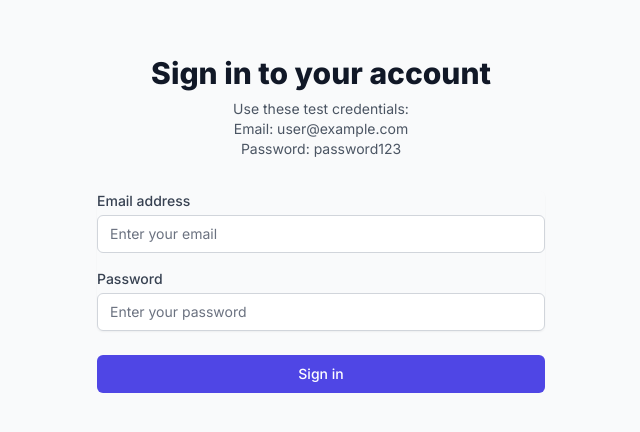
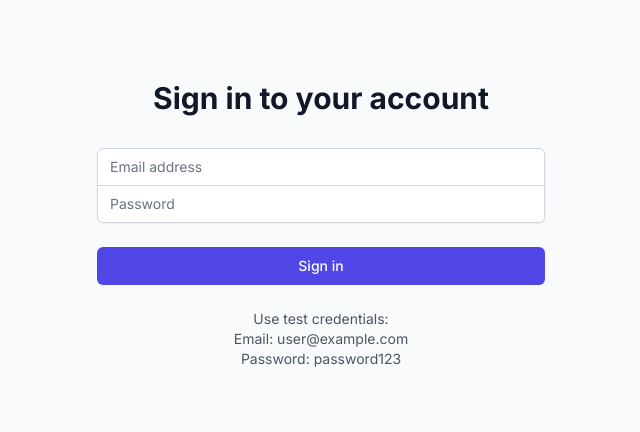
Before and after one commit to morhendos/quick-journal-app, a Next.js app: page /login in a window 1280 px wide. Shown: the part 188-620 px from the top of the page, without its empty margins (319-959 px from the left). Built offline with nearby package versions, Linux system fonts and the light colour scheme.

Commit message:
fix: simplify login page and improve error handling

```diff
--- a/src/app/login/page.tsx
+++ b/src/app/login/page.tsx
@@ -1,98 +1,77 @@
 'use client';
 
 import { useState } from 'react';
-import { useRouter, useSearchParams } from 'next/navigation';
 import { signIn } from 'next-auth/react';
+import { useRouter } from 'next/navigation';
 
 export default function LoginPage() {
   const router = useRouter();
-  const searchParams = useSearchParams();
-  const [error, setError] = useState<string | null>(null);
   const [isLoading, setIsLoading] = useState(false);
+  const [error, setError] = useState('');
 
-  const handleSubmit = async (event: React.FormEvent<HTMLFormElement>) => {
-    event.preventDefault();
+  async function onSubmit(e: React.FormEvent<HTMLFormElement>) {
+    e.preventDefault();
     setIsLoading(true);
-    setError(null);
+    setError('');
 
-    const formData = new FormData(event.currentTarget);
-    const email = formData.get('email') as string;
-    const password = formData.get('password') as string;
+    const formData = new FormData(e.currentTarget);
 
     try {
-      const result = await signIn('credentials', {
-        email,
-        password,
-        redirect: false,
+      const res = await signIn('credentials', {
+        email: formData.get('email'),
+        password: formData.get('password'),
+        redirect: false
       });
 
-      if (result?.error) {
-        setError('Invalid email or password');
-        setIsLoading(false);
-        return;
-      }
-
-      if (result?.ok) {
+      if (res?.error) {
+        setError('Invalid credentials');
+      } else {
         router.push('/');
         router.refresh();
       }
     } catch (error) {
-      setError('An error occurred. Please try again.');
+      setError('Something went wrong');
     } finally {
       setIsLoading(false);
     }
-  };
+  }
 
   return (
     <div className="min-h-screen flex items-center justify-center bg-gray-50 dark:bg-gray-900 py-12 px-4 sm:px-6 lg:px-8">
       <div className="max-w-md w-full space-y-8">
         <div>
-          <h2 className="mt-6 text-center text-3xl font-extrabold text-gray-900 dark:text-white">
+          <h2 className="mt-6 text-center text-3xl font-bold text-gray-900 dark:text-white">
             Sign in to your account
           </h2>
-          <p className="mt-2 text-center text-sm text-gray-600 dark:text-gray-400">
-            Use these test credentials:
-            <br />
-            Email: user@example.com
-            <br />
-            Password: password123
-          </p>
         </div>
-
-        <form className="mt-8 space-y-6" onSubmit={handleSubmit}>
-          <div className="rounded-md shadow-sm space-y-4">
+        <form onSubmit={onSubmit} className="mt-8 space-y-6">
+          <div className="rounded-md shadow-sm -space-y-px">
             <div>
-              <label htmlFor="email" className="block text-sm font-medium text-gray-700 dark:text-gray-300 mb-1">
-                Email address
-              </label>
+              <label htmlFor="email" className="sr-only">Email address</label>
               <input
                 id="email"
                 name="email"
                 type="email"
-                autoComplete="email"
                 required
-                className="appearance-none rounded-md relative block w-full px-3 py-2 border border-gray-300 dark:border-gray-700 placeholder-gray-500 dark:placeholder-gray-400 text-gray-900 dark:text-white focus:outline-none focus:ring-indigo-500 focus:border-indigo-500 focus:z-10 sm:text-sm bg-white dark:bg-gray-800"
-                placeholder="Enter your email"
+                className="appearance-none relative block w-full px-3 py-2 border border-gray-300 dark:border-gray-700 placeholder-gray-500 text-gray-900 dark:text-white rounded-t-md focus:outline-none focus:ring-indigo-500 focus:border-indigo-500 focus:z-10 sm:text-sm dark:bg-gray-800"
+                placeholder="Email address"
               />
             </div>
             <div>
-              <label htmlFor="password" className="block text-sm font-medium text-gray-700 dark:text-gray-300 mb-1">
-                Password
-              </label>
+              <label htmlFor="password" className="sr-only">Password</label>
               <input
                 id="password"
                 name="password"
                 type="password"
-                autoComplete="current-password"
                 required
-                className="appearance-none rounded-md relative block w-full px-3 py-2 border border-gray-300 dark:border-gray-700 placeholder-gray-500 dark:placeholder-gray-400 text-gray-900 dark:text-white focus:outline-none focus:ring-indigo-500 focus:border-indigo-500 focus:z-10 sm:text-sm bg-white dark:bg-gray-800"
-                placeholder="Enter your password"
+                className="appearance-none relative block w-full px-3 py-2 border border-gray-300 dark:border-gray-700 placeholder-gray-500 text-gray-900 dark:text-white rounded-b-md focus:outline-none focus:ring-indigo-500 focus:border-indigo-500 focus:z-10 sm:text-sm dark:bg-gray-800"
+                placeholder="Password"
               />
             </div>
           </div>
 
           {error && (
-            <div className="p-3 text-sm text-red-500 bg-red-100 dark:bg-red-900/20 rounded-md text-center">
+            <div className="text-red-500 text-sm text-center bg-red-50 dark:bg-red-900/20 p-2 rounded">
               {error}
             </div>
           )}
@@ -101,20 +80,16 @@ export default function LoginPage() {
             <button
               type="submit"
               disabled={isLoading}
-              className="group relative w-full flex justify-center py-2 px-4 border border-transparent text-sm font-medium rounded-md text-white bg-indigo-600 hover:bg-indigo-700 focus:outline-none focus:ring-2 focus:ring-offset-2 focus:ring-indigo-500 disabled:opacity-50 disabled:cursor-not-allowed transition-colors duration-200"
+              className="group relative w-full flex justify-center py-2 px-4 border border-transparent text-sm font-medium rounded-md text-white bg-indigo-600 hover:bg-indigo-700 focus:outline-none focus:ring-2 focus:ring-offset-2 focus:ring-indigo-500 disabled:opacity-50"
             >
-              {isLoading ? (
-                <span className="flex items-center">
-                  <svg className="animate-spin -ml-1 mr-3 h-5 w-5 text-white" xmlns="http://www.w3.org/2000/svg" fill="none" viewBox="0 0 24 24">
-                    <circle className="opacity-25" cx="12" cy="12" r="10" stroke="currentColor" strokeWidth="4"></circle>
-                    <path className="opacity-75" fill="currentColor" d="M4 12a8 8 0 018-8V0C5.373 0 0 5.373 0 12h4zm2 5.291A7.962 7.962 0 014 12H0c0 3.042 1.135 5.824 3 7.938l3-2.647z"></path>
-                  </svg>
-                  Signing in...
-                </span>
-              ) : (
-                'Sign in'
-              )}
+              {isLoading ? 'Signing in...' : 'Sign in'}
             </button>
+          </div>
+
+          <div className="text-sm text-center text-gray-600 dark:text-gray-400">
+            Use test credentials:<br />
+            Email: user@example.com<br />
+            Password: password123
           </div>
         </form>
       </div>
```
